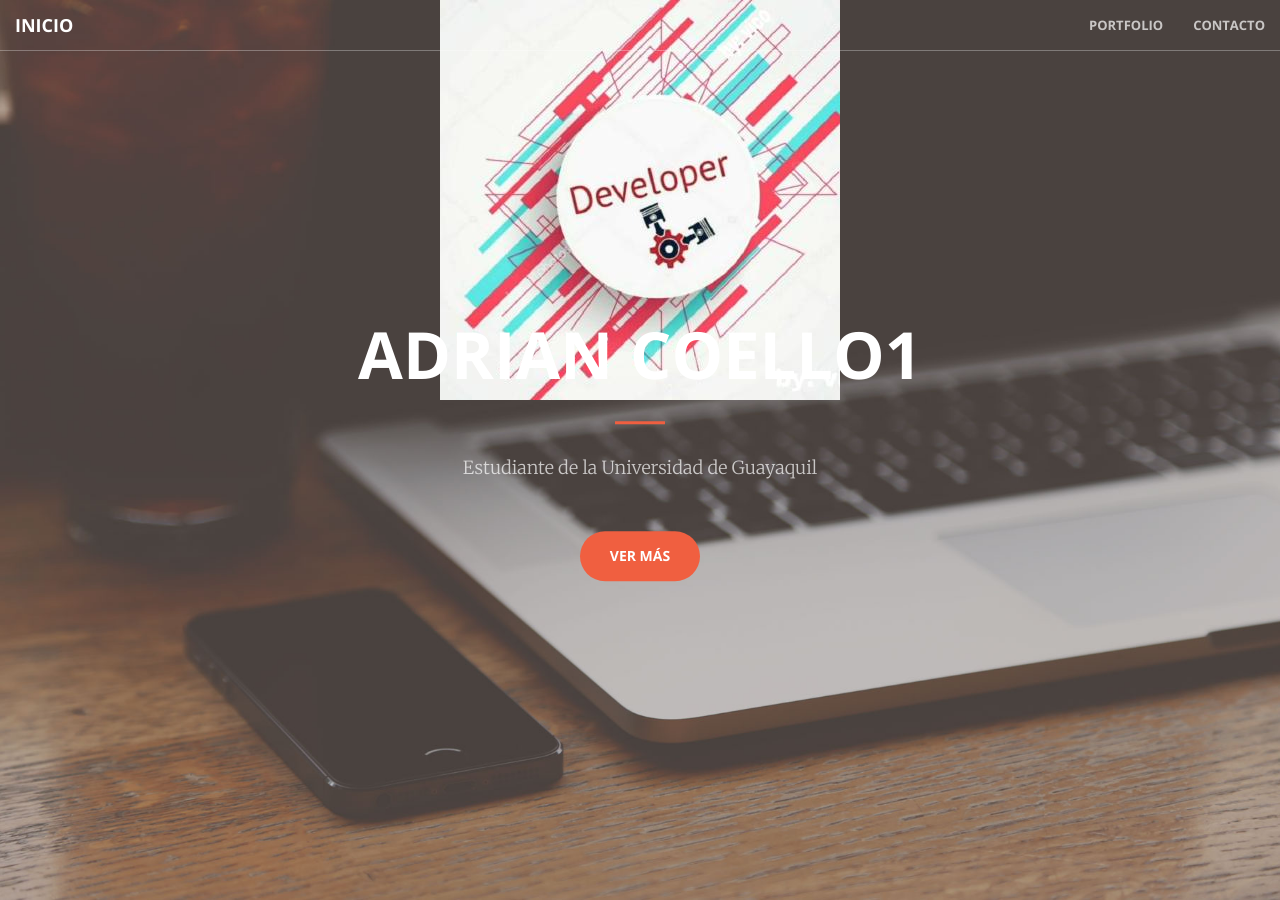
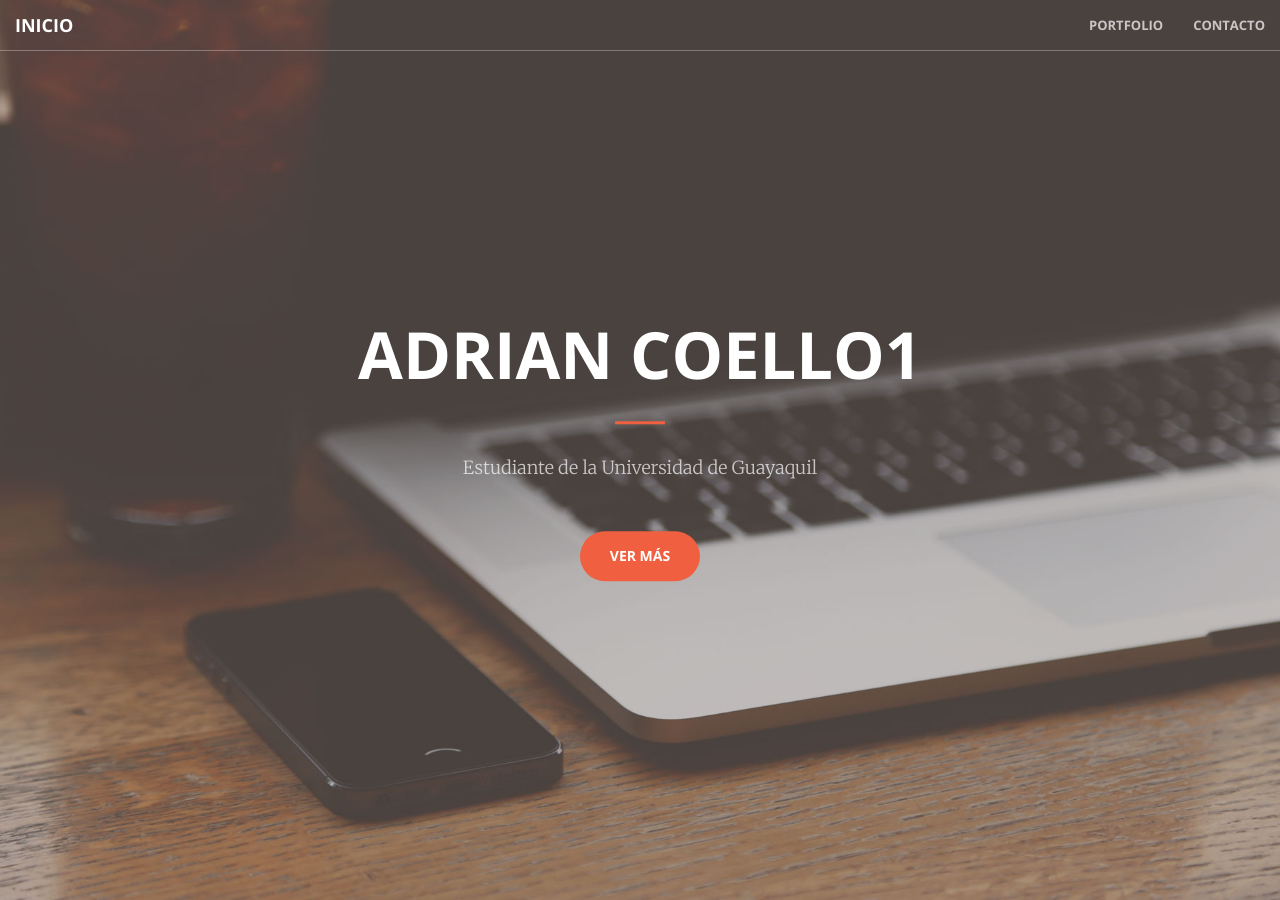
Before and after one commit to Vico2001/Vico01.github.io, a Jekyll site: the page built from index.html, in a window 1280 px wide and 900 px high. Built offline with Jekyll 4.4.1, drawn with Linux system fonts in a browser that asks for light colours.

Commit message:
Update header.html

```diff
--- a/_includes/header.html
+++ b/_includes/header.html
@@ -1,5 +1,4 @@
 <header>
-   <img src="img/logo.jpeg" class="img" height:"50px" width:"100px">
    <div class="header-content">
      <div class="header-content-inner">
        <h1>Adrian Coello1</h1>
```
